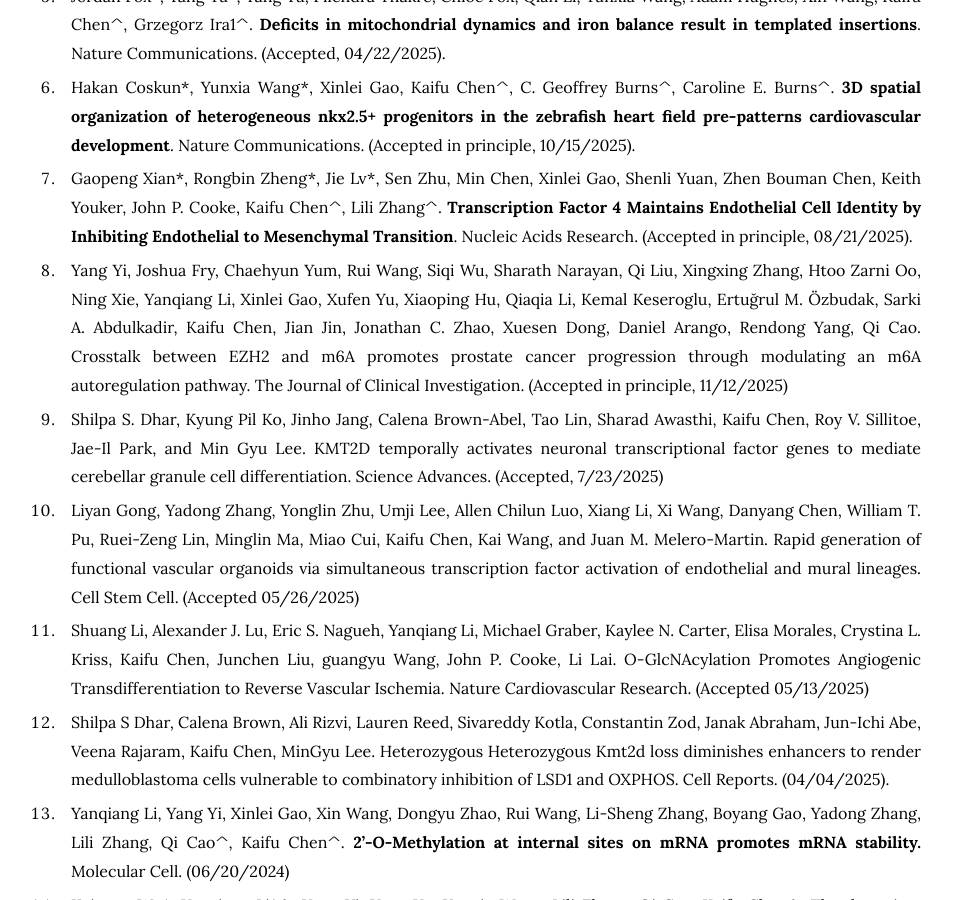
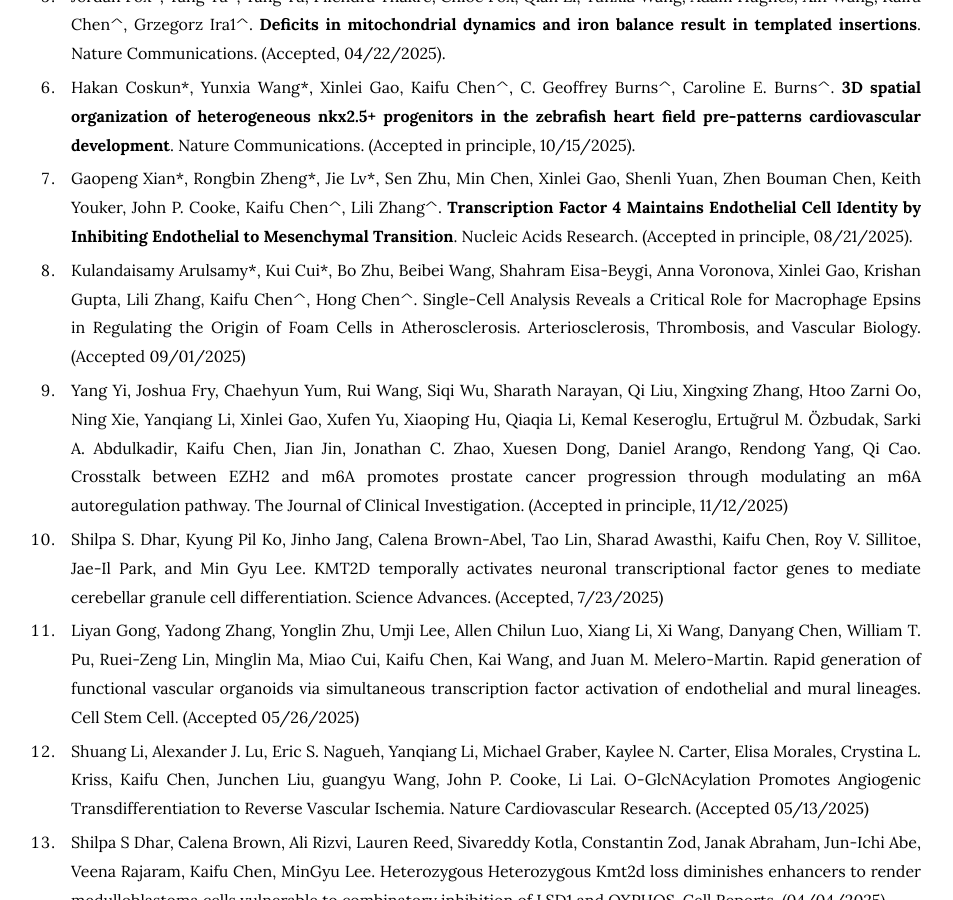
Before and after one commit to kaifuchenlab/kaifuchenlab.github.io, a Jekyll site: the page built from 3.publication/index.md, in a window 1280 px wide and 900 px high, scrolled down 962 px. Shown: the whole window, without its empty margins (169-1122 px from the left). Built offline with Jekyll 4.4.1, drawn with Linux system fonts in a browser that asks for light colours.

Commit message:
Update index.md

```diff
--- a/3.publication/index.md
+++ b/3.publication/index.md
@@ -16,19 +16,21 @@ Research Square.
 
 ### Papers
 
-102. Zimo Zhu\*, Rongbin Zheng\*^, Yang Yu, Lili Zhang, Kaifu Chen^. **Human single-cell atlas analysis reveals heterogeneous endothelial signaling**. Genomics, Proteomics & Bioinformatics. (Accepted in principle, 12/18/2025).
+103. Zimo Zhu\*, Rongbin Zheng\*^, Yang Yu, Lili Zhang, Kaifu Chen^. **Human single-cell atlas analysis reveals heterogeneous endothelial signaling**. Genomics, Proteomics & Bioinformatics. (Accepted in principle, 12/18/2025).
 
-101. Rongbin Zheng, Yang Zhang, Tadataka Tsuji, Xinlei Gao, Farnaz Shamsi, Allon Wagner, Nir Yosef, Kui Cui, Hong Chen, Michael A. Kiebish, Juan J. Aristizabal-Henao, Niven R. Narain, Lili Zhang, Yu-Hua Tseng, Kaifu Chen. **Mapping metabolite-mediated intercellular communications using single-cell RNA-seq**. Nucleic Acids Research. (Accepted, 05/11/2025).
+102. Rongbin Zheng, Yang Zhang, Tadataka Tsuji, Xinlei Gao, Farnaz Shamsi, Allon Wagner, Nir Yosef, Kui Cui, Hong Chen, Michael A. Kiebish, Juan J. Aristizabal-Henao, Niven R. Narain, Lili Zhang, Yu-Hua Tseng, Kaifu Chen. **Mapping metabolite-mediated intercellular communications using single-cell RNA-seq**. Nucleic Acids Research. (Accepted, 05/11/2025).
 
-100. Kulandaisamy Arulsamy, Bo Xia, Yang Yu, Hong Chen, William T. Pu, Lili Zhang, Kaifu Chen. **Machine Learning Uncovers Cell Identity Genes in Single Cells by Genetic Sequence Codes**. Nucleic Acids Research. (Accepted, 04/18/2025).
+101. Kulandaisamy Arulsamy, Bo Xia, Yang Yu, Hong Chen, William T. Pu, Lili Zhang, Kaifu Chen. **Machine Learning Uncovers Cell Identity Genes in Single Cells by Genetic Sequence Codes**. Nucleic Acids Research. (Accepted, 04/18/2025).
 
-99. Yanqiang Li, Jiayi Chen, Yunxia Wang, Jiahan Li, Yang Yi, Lili Zhang, Qi Cao, Kaifu Chen. **Protocol for mapping 2’-O-Methylation using nanopore direct RNA-seq data with NanoNm**. STAR Protocols. (Accepted in principle, 06/28/2025).
+100. Yanqiang Li, Jiayi Chen, Yunxia Wang, Jiahan Li, Yang Yi, Lili Zhang, Qi Cao, Kaifu Chen. **Protocol for mapping 2’-O-Methylation using nanopore direct RNA-seq data with NanoNm**. STAR Protocols. (Accepted in principle, 06/28/2025).
 
-98. Jordan Fox\*, Yang Yu\*, Yang Yu, Pilendra Thakre, Chloe Fox, Qian Li, Yunxia Wang, Adam Hughes, Xin Wang, Kaifu Chen^, Grzegorz Ira1^. **Deficits in mitochondrial dynamics and iron balance result in templated insertions**. Nature Communications. (Accepted, 04/22/2025).
+99. Jordan Fox\*, Yang Yu\*, Yang Yu, Pilendra Thakre, Chloe Fox, Qian Li, Yunxia Wang, Adam Hughes, Xin Wang, Kaifu Chen^, Grzegorz Ira1^. **Deficits in mitochondrial dynamics and iron balance result in templated insertions**. Nature Communications. (Accepted, 04/22/2025).
 
-97. Hakan Coskun\*, Yunxia Wang\*, Xinlei Gao, Kaifu Chen^, C. Geoffrey Burns^, Caroline E. Burns^. **3D spatial organization of heterogeneous nkx2.5+ progenitors in the zebrafish heart field pre-patterns cardiovascular development**. Nature Communications. (Accepted in principle, 10/15/2025).
+98. Hakan Coskun\*, Yunxia Wang\*, Xinlei Gao, Kaifu Chen^, C. Geoffrey Burns^, Caroline E. Burns^. **3D spatial organization of heterogeneous nkx2.5+ progenitors in the zebrafish heart field pre-patterns cardiovascular development**. Nature Communications. (Accepted in principle, 10/15/2025).
 
-96. Gaopeng Xian\*, Rongbin Zheng\*, Jie Lv\*, Sen Zhu, Min Chen, Xinlei Gao, Shenli Yuan, Zhen Bouman Chen,  Keith Youker, John P. Cooke, Kaifu Chen^, Lili Zhang^. **Transcription Factor 4 Maintains Endothelial Cell Identity by Inhibiting Endothelial to Mesenchymal Transition**. Nucleic Acids Research. (Accepted in principle, 08/21/2025).
+97. Gaopeng Xian\*, Rongbin Zheng\*, Jie Lv\*, Sen Zhu, Min Chen, Xinlei Gao, Shenli Yuan, Zhen Bouman Chen,  Keith Youker, John P. Cooke, Kaifu Chen^, Lili Zhang^. **Transcription Factor 4 Maintains Endothelial Cell Identity by Inhibiting Endothelial to Mesenchymal Transition**. Nucleic Acids Research. (Accepted in principle, 08/21/2025).
+
+96. Kulandaisamy Arulsamy\*, Kui Cui\*, Bo Zhu, Beibei Wang, Shahram Eisa-Beygi, Anna Voronova, Xinlei Gao, Krishan Gupta, Lili Zhang, Kaifu Chen^, Hong Chen^. Single-Cell Analysis Reveals a Critical Role for Macrophage Epsins in Regulating the Origin of Foam Cells in Atherosclerosis. Arteriosclerosis, Thrombosis, and Vascular Biology. (Accepted 09/01/2025)
 
 95. Yang Yi, Joshua Fry, Chaehyun Yum, Rui Wang, Siqi Wu, Sharath Narayan, Qi Liu, Xingxing Zhang, Htoo Zarni Oo, Ning Xie, Yanqiang Li, Xinlei Gao, Xufen Yu, Xiaoping Hu, Qiaqia Li, Kemal Keseroglu, Ertuğrul M. Özbudak, Sarki A. Abdulkadir, Kaifu Chen, Jian Jin, Jonathan C. Zhao, Xuesen Dong, Daniel Arango, Rendong Yang, Qi Cao. Crosstalk between EZH2 and m6A promotes prostate cancer progression through modulating an m6A autoregulation pathway. The Journal of Clinical Investigation. (Accepted in principle, 11/12/2025)
 
```
